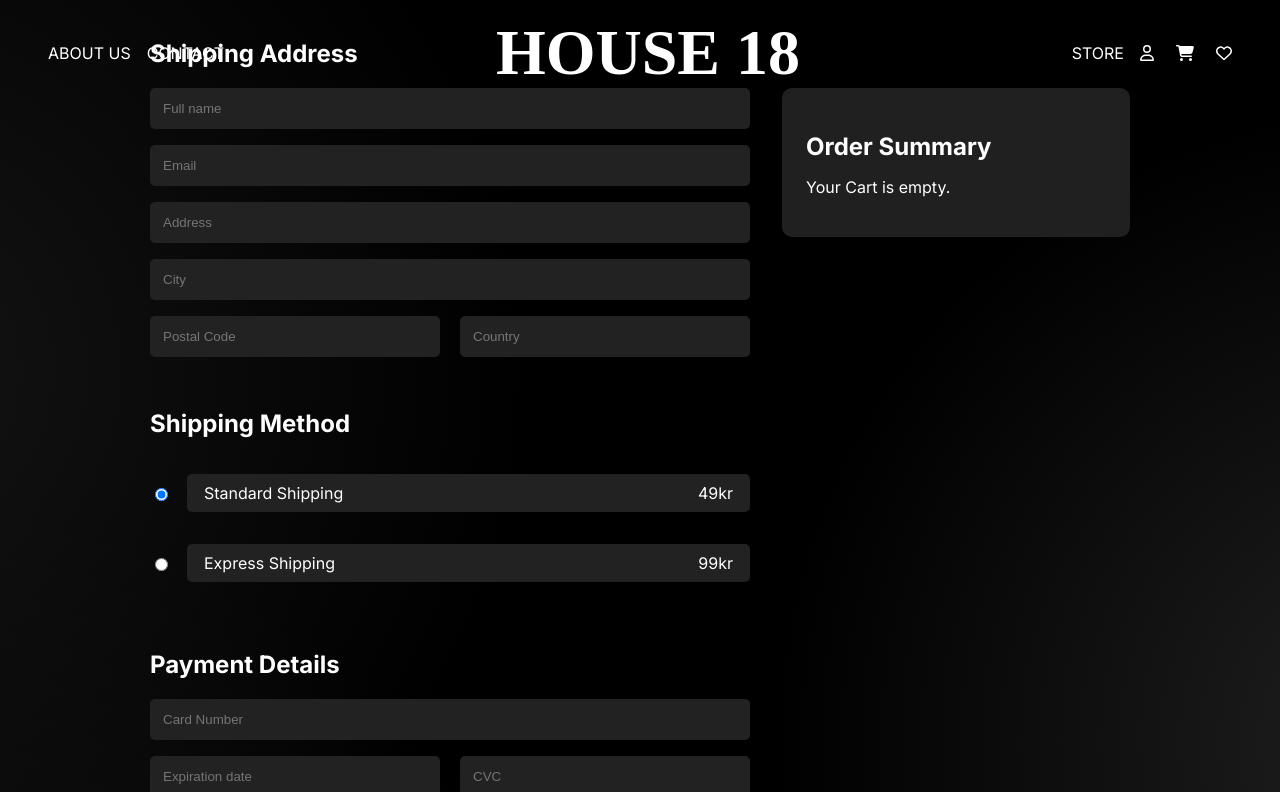
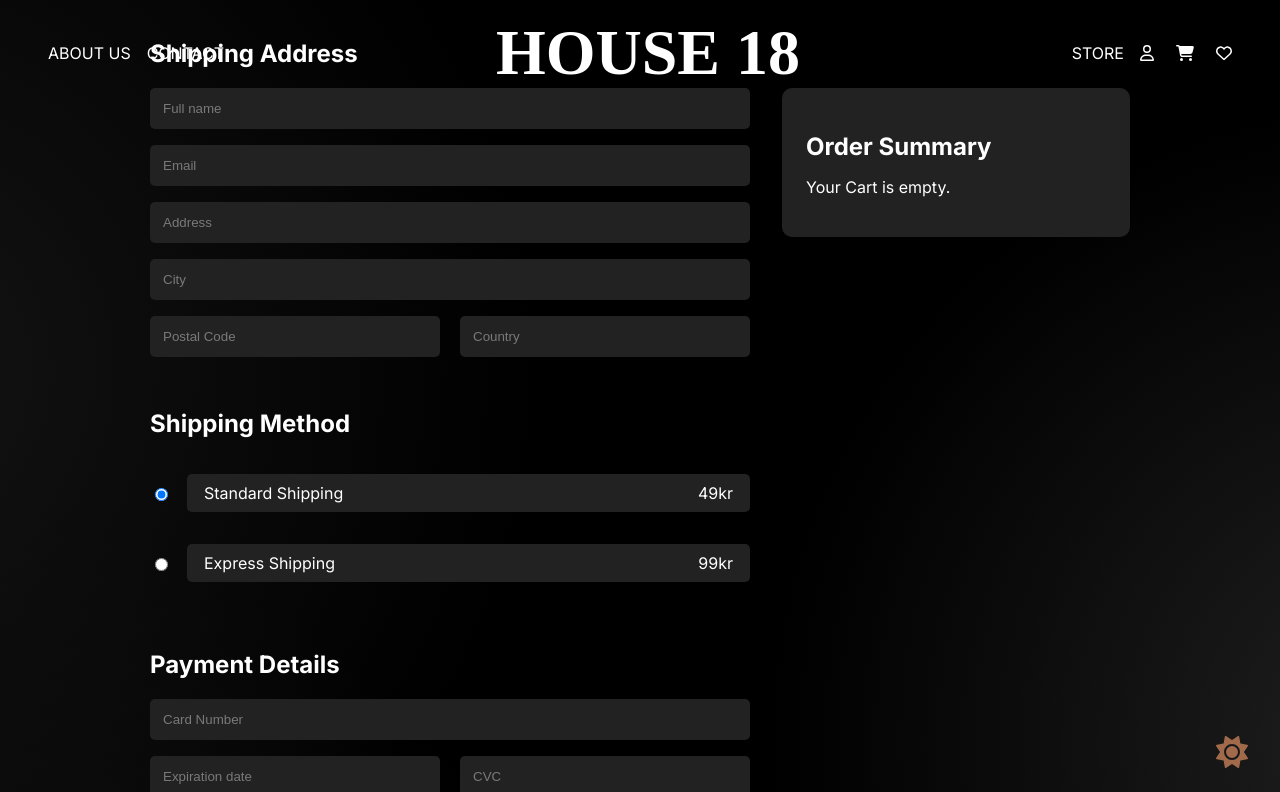
Before and after one commit to nickem00/house-18, a React (Vite) app in the folder frontend/: page /checkout in a window 1280 px wide. Shown: the top 792 px of the page. Built offline with nearby package versions, Linux system fonts and the light colour scheme; a web font is replaced by a local one.

Commit message:
Added light/dark mode

```diff
--- a/frontend/src/App.jsx
+++ b/frontend/src/App.jsx
@@ -3,6 +3,7 @@ import Header from "./components/Header";
 import Footer from "./components/Footer";
 import ScrollToHashElement from "./features/ScrollToHashElement";
 import CartModal from "./components/CartModal";
+import ThemeToggle from "./components/ThemeToggle";
 import { useState } from "react";
 
 export default function App() {
@@ -12,6 +13,7 @@ export default function App() {
     <>
       <Header setIsCartOpen={setIsCartOpen} isCartOpen={isCartOpen} />
       <CartModal isOpen={isCartOpen} onClose={() => setIsCartOpen(false)} />
+      <ThemeToggle />
       <ScrollToHashElement />
       <main>
         <Outlet />
--- /dev/null
+++ b/frontend/src/components/ThemeToggle.jsx
@@ -0,0 +1,27 @@
+import { useEffect, useState } from "react";
+import { FontAwesomeIcon } from "@fortawesome/react-fontawesome";
+import '../styles/LightModeButton.css';
+
+export default function ThemeToggle() {
+    const [isLightMode, setIsLightMode] = useState(() => {
+        return localStorage.getItem("theme") === "light";
+    });
+
+    useEffect(() => {
+        document.body.classList.toggle("light-mode", isLightMode);
+        localStorage.setItem("theme", isLightMode ? "light" : "dark");
+    }, [isLightMode]);
+
+    return (
+        <button className="light-mode-button" onClick={() => setIsLightMode(prev => !prev)}>
+            {isLightMode ? (
+                <FontAwesomeIcon
+                icon="moon"
+                alt="Dark mode icon"
+                />
+            ) : (
+                <FontAwesomeIcon icon="sun" alt="Light mode icon" />
+            )}
+        </button>
+    )
+}
--- a/frontend/src/features/icons.js
+++ b/frontend/src/features/icons.js
@@ -1,6 +1,12 @@
 import { library } from '@fortawesome/fontawesome-svg-core';
-import { faHeart as faHeartSolid, faUser as faUserSolid, faCartShopping } from '@fortawesome/free-solid-svg-icons';
+import {
+  faHeart as faHeartSolid,
+  faUser as faUserSolid,
+  faCartShopping,
+  faSun,
+  faMoon
+} from '@fortawesome/free-solid-svg-icons';
 import { faHeart as faHeartRegular, faUser as faUserRegular } from '@fortawesome/free-regular-svg-icons';
 
 
-library.add(faHeartSolid, faHeartRegular, faUserSolid, faUserRegular, faCartShopping);
+library.add(faHeartSolid, faHeartRegular, faUserSolid, faUserRegular, faCartShopping, faSun, faMoon);
--- a/frontend/src/global.css
+++ b/frontend/src/global.css
@@ -4,6 +4,18 @@
     --main-font: 'Inter', sans-serif;
     --logo-font: 'Long Cang', cursive;
     --accent-color: #A06A4B;
+    --input-field-color: #222;
+    --input-text-color: #fff;
+    --input-placeholder-color: #9e9e9e;
+    --box-color: #363636af;
+    --body-background-image:
+        radial-gradient(circle at -10% 30%, rgba(20,20,20,1) 0%, transparent 40%),
+        radial-gradient(circle at 110% 60%, rgb(32, 32, 32) 0%, transparent 40%),
+        radial-gradient(circle at -10% 100%, rgba(20,20,20,1) 0%, transparent 40%);
+
+    /* /Home Gradients */
+    --hero-gradient: linear-gradient(to bottom, rgba(0, 0, 0, 0) 70%, rgba(0, 0, 0, 1)), url(https://res.cloudinary.com/dzcqnchjm/image/upload/v1746553300/Backdrop-grey_1_rzbx3j.png);
+    --about-store-gradient: linear-gradient(to bottom, rgba(0, 0, 0, 1) 0%, transparent 50%);
 }
 
 /* Ta bort padding här */
@@ -18,12 +30,8 @@ html, body {
 }
 
 body {
-
-    background-color: #000000;
-    background-image:
-        radial-gradient(circle at -10% 30%, rgba(20,20,20,1) 0%, transparent 40%),
-        radial-gradient(circle at 110% 60%, rgb(32, 32, 32) 0%, transparent 40%),
-        radial-gradient(circle at -10% 100%, rgba(20,20,20,1) 0%, transparent 40%);
+    background-color: var(--background-color);
+    background-image: var(--body-background-image);
     background-repeat: no-repeat;
     background-size: 100% 100%;
     background-attachment: scroll;
@@ -34,6 +42,20 @@ body {
     font-family: var(--main-font);
 }
 
+/* Light mode styles */
+body.light-mode {
+    --background-color: #f5f5f5;
+    --text-color: #121212;
+    --input-field-color: #686868;
+    --input-placeholder-color: #cacaca;
+
+    --body-background-image: none;
+
+    /* Hero Section */
+    --hero-gradient: linear-gradient(to bottom, rgba(255, 255, 255, 0.5) 70%, rgba(255, 255, 255, 1) 100%), url(https://res.cloudinary.com/dzcqnchjm/image/upload/v1746553300/Backdrop-grey_1_rzbx3j.png);
+    --about-store-gradient: linear-gradient(to bottom, rgb(178, 178, 178) 0%, transparent 50%);
+}
+
 /* Ny container-klass för gemensam padding */
 .container {
     padding: 0 3rem;
--- a/frontend/src/styles/Checkout.css
+++ b/frontend/src/styles/Checkout.css
@@ -41,12 +41,19 @@
 
 .contact-shipping-form input,
 .payment-details-form input {
-    background-color: #222;
+    background-color: var(--input-field-color);
     border: 1px solid transparent;
     border-radius: 5px;
     padding: 0.75rem;
     color: white;
     transition: all 0.3s ease;
+}
+
+/* Adding placeholder styling */
+.contact-shipping-form input::placeholder,
+.payment-details-form input::placeholder {
+    color: var(--input-placeholder-color);
+    opacity: 0.7;
 }
 
 .contact-shipping-form input:focus,
@@ -88,7 +95,7 @@
     justify-content: space-between;
     width: 100%;
     padding: 0.5rem 1rem;
-    background-color: #222;
+    background-color: var(--input-field-color);
     border-radius: 5px;
     border: 1px solid transparent;
     transition: all 0.3s ease;
@@ -112,7 +119,7 @@
     padding: 0.75rem 1rem;
     border: 1px solid var(--accent-color);
     background-color: transparent;
-    color: white;
+    color: var(--text-color);
     border-radius: 8px;
     font-size: 1rem;
     cursor: pointer;
@@ -128,17 +135,19 @@
 /* == ORDER SUMMARY == */
 .checkout-right-summary {
     margin-top: 68.84px;
-    background-color: #202020;
+    background-color: var(--input-field-color);
     border-radius: 10px;
     padding: 1.5rem;
     max-width: 300px;
     width: 100%;
     height: fit-content;
+
 }
 
 .checkout-right-summary h2 {
     font-size: 1.5rem;
     margin-bottom: 1rem;
+    color: var(--text-white);
 }
 
 .checkout-item {
@@ -146,7 +155,7 @@
     justify-content: space-between;
     /* border-bottom: 1px solid rgba(255, 255, 255, 0.1); */
     padding: 0rem 0;
-    color: #818181;
+    color: var(--input-placeholder-color);
     font-size: 0.95rem;
 }
 
@@ -154,7 +163,7 @@
     display: flex;
     justify-content: space-between;
     margin-top: 1rem;
-    color: #818181;
+    color: var(--input-placeholder-color);
     padding-top: 1rem;
     border-top: 1px solid rgba(255, 255, 255, 0.1);
     font-size: 0.95rem;
@@ -164,6 +173,7 @@
     display: flex;
     justify-content: space-between;
     margin-top: 0.5rem;
+    color: var(--text-color);
     font-weight: bold;
     font-size: 1.1rem;
 }
--- /dev/null
+++ b/frontend/src/styles/LightModeButton.css
@@ -0,0 +1,24 @@
+.light-mode-button {
+    position: fixed;
+    bottom: 2rem;
+    right: 2rem;
+    color: var(--accent-color);
+    background: none;
+    font-size: 2rem;
+    height: 2rem;
+    width: 2rem;
+    border: none;
+    border-radius: 50%;
+    cursor: pointer;
+    display: flex;
+    z-index: 10002;
+    align-items: center;
+    justify-content: center;
+    transition: all 0.1s ease-in-out;
+    /* box-shadow: 0 2px 10px rgba(0, 0, 0, 0.2); */
+}
+
+.light-mode-button:hover {
+    /* color: #7a4602; */
+    scale: 1.3;
+}
--- a/frontend/src/styles/contact.css
+++ b/frontend/src/styles/contact.css
@@ -25,11 +25,11 @@
 
 .contact-form input,
 .contact-form textarea {
-    background-color: #222;
+    background-color: var(--input-field-color);
     border: none;
     border-radius: 5px;
     padding: 0.75rem;
-    color: var(--text-color);
+    color: white;
     font-size: 1rem;
     resize: vertical;
     border: 1px solid #00000000;
@@ -42,7 +42,7 @@
 
 .contact-form input::placeholder,
 .contact-form textarea::placeholder {
-    color: var(--text-color);
+    color: var(--input-placeholder-color);
     opacity: 0.7;
 }
 
--- a/frontend/src/styles/home.css
+++ b/frontend/src/styles/home.css
@@ -2,7 +2,7 @@
 .hero-section {
     padding-top: 5rem;
     height: 100vh;
-    background-image: linear-gradient(to bottom, rgba(0, 0, 0, 0) 70%, rgba(0, 0, 0, 1)), url(https://res.cloudinary.com/dzcqnchjm/image/upload/v1746553300/Backdrop-grey_1_rzbx3j.png);
+    background-image: var(--hero-gradient);
     background-size: cover;
     background-position: center;
     background-repeat: no-repeat;
@@ -74,7 +74,7 @@
 
 /* === ABOUT THE STORE SECTION === */
 .about-store-section {
-    background: linear-gradient(to bottom, rgba(0, 0, 0, 1) 0%, transparent 50%);
+    background: var(--about-store-gradient);
     display: flex;
     flex-direction: column;
     align-items: center;
@@ -110,6 +110,7 @@
 
 .about-store-image-card:hover {
     transform: scale(1.03);
+    box-shadow: 0 0 20px rgba(0, 0, 0, 0.7);
 }
 
 .about-store-image-card img {
@@ -127,11 +128,12 @@
 
 .about-store-image-text {
     position: absolute;
-    top: 30%;
+    top: 50%;
     left: 0;
     padding: 0 20px;
     height: fit-content;
     width: fit-content;
+    color: white;
     display: flex;
     flex-direction: column;
     justify-self: center;
@@ -171,11 +173,12 @@
     border-radius: 15px;
     overflow: hidden;
     box-shadow: 0 10px 20px rgba(0, 0, 0, 0.2);
-    transition: transform 0.3s ease;
+    transition: all 0.3s ease;
 }
 
 .about-us-image-card:hover {
     transform: scale(1.1);
+    box-shadow: 0 0 20px rgba(0, 0, 0, 0.7);
 }
 
 .about-us-image-card img {
```
